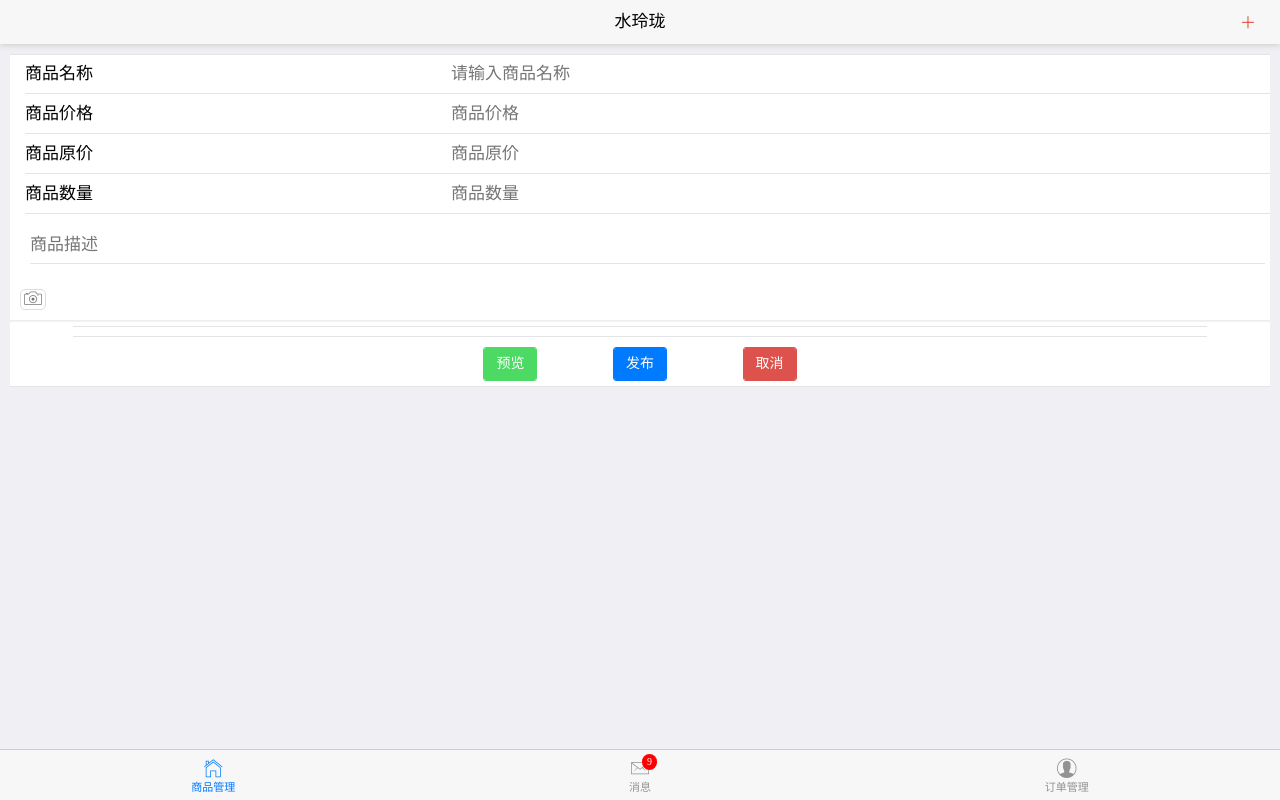
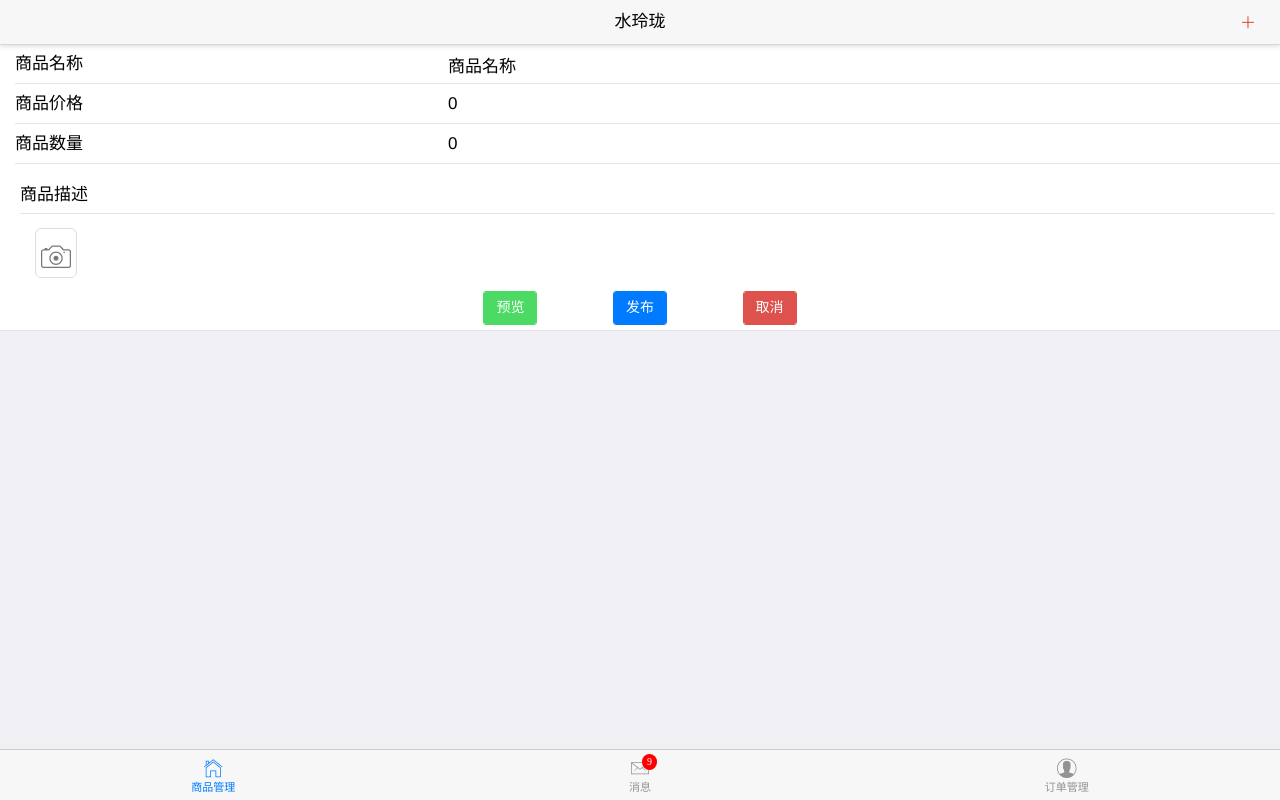
Before and after one commit to assmdx/WaterExquisite_admin, a Vue app in the folder WaterExquisite_admin/: page /#/addGood in a window 1280 px wide. Built offline with nearby package versions, Linux system fonts and the light colour scheme.

Commit message:
ADD 完成addGood.vue的上传

```diff
--- a/WaterExquisite_admin/package.json
+++ b/WaterExquisite_admin/package.json
@@ -11,6 +11,7 @@
     "build": "node build/build.js"
   },
   "dependencies": {
+    "axios": "^0.18.0",
     "image-compressor.js": "^1.1.4",
     "vue": "^2.5.2",
     "vue-router": "^3.0.1",
--- a/WaterExquisite_admin/src/components/header/header.vue
+++ b/WaterExquisite_admin/src/components/header/header.vue
@@ -3,8 +3,8 @@
 			<a class="mui-icon mui-icon-bars mui-pull-left mui-plus-visible"></a>
 			<h1 class="mui-title">{{getTitle}}</h1>
       <!-- <a v-if="isGoodManage"><span class="mui-icon mui-icon-plusempty" style="position:absolute;right:20px"></span></a> -->
-      <router-link v-if="isGoodManage" to="/addGood" append><span class="mui-icon mui-icon-plusempty" style="position:absolute;right:20px"></span></router-link>
-      <a v-if="isOrderManaga"><span class="mui-icon mui-icon mui-icon-bars" style="position:absolute;right:20px"></span></a>
+      <a v-if="isGoodManage" @click="gotoAddGood"><span class="mui-icon mui-icon-plusempty" style="position:absolute;right:20px"></span></a>
+      <a v-if="isOrderManage"><span class="mui-icon mui-icon mui-icon-bars" style="position:absolute;right:20px"></span></a>
 		</header>
 </template>
 
@@ -25,7 +25,7 @@ export default {
       }
       return false
     },
-    isOrderManaga() {
+    isOrderManage() {
       if (this.title === 'order') {
         return true
       }
@@ -43,6 +43,13 @@ export default {
       }
       return ''
     }
+  },
+  methods:{
+    gotoAddGood:function(){
+      this.$emit('gotoAddGood')
+      // this.$store.commit('GOTO_ADDGOOD')
+      // this.$router.push({path:'/addGood'})
+    }
   }
 }
 </script>
--- a/WaterExquisite_admin/src/page/good/children/addGood.vue
+++ b/WaterExquisite_admin/src/page/good/children/addGood.vue
@@ -2,26 +2,22 @@
   <div class="">
     <Header></Header>
     <div class="mui-content" >
-		    <div class="mui-content-padded">
+		    <div class="mui-content-padded" style="margin:0px;">
 		    	<form class="mui-input-group">
 					<div class="mui-input-row">
 						<label>商品名称</label>
-						<input type="text" placeholder="请输入商品名称">
+						<input type="text" id= "goodName" v-model="good.info.name" placeholder="请输入商品名称">
 					</div>
 					<div class="mui-input-row">
 						<label>商品价格</label>
-						<input type="text" class="mui-input-clear" placeholder="商品价格" data-input-clear="5"><span class="mui-icon mui-icon-clear mui-hidden"></span>
-					</div>
-					<div class="mui-input-row">
-						<label>商品原价</label>
-						<input type="text" class="mui-input-clear" placeholder="商品原价" data-input-clear="5"><span class="mui-icon mui-icon-clear mui-hidden"></span>
+						<input type="text" id= "goodPrice" v-model="good.info.goods_retail_price" class="mui-input-clear" placeholder="商品价格" data-input-clear="5"><span class="mui-icon mui-icon-clear mui-hidden"></span>
 					</div>
 					<div class="mui-input-row">
 						<label>商品数量</label>
-						<input type="text" class="mui-input-clear" placeholder="商品数量" data-input-clear="5"><span class="mui-icon mui-icon-clear mui-hidden"></span>
+						<input type="text" id= "goodNum" v-model="good.number" class="mui-input-clear" placeholder="商品数量" data-input-clear="5"><span class="mui-icon mui-icon-clear mui-hidden"></span>
 					</div>
 					<div class="mui-input-row" style="margin: 10px 5px;">
-						<textarea id="textarea" rows="2" placeholder="商品描述"></textarea>
+						<textarea id="textarea" v-model="good.info.goods_desc" rows="2" placeholder="商品描述"></textarea>
 					</div>
 
           <input @change="fileChange($event)" id = "upload_file" style="position: absolute; left: 0;top:200; opacity: 0;" accept="image/*" type="file" name="licence_image" multiple>
@@ -30,18 +26,13 @@
 						</span></a>
 					</div>
 
-
-					<ul class="mui-table-view mui-grid-view mui-grid-9" id="image_list"></ul>
-					<div style = "margin: 5px auto;width: 90%;">
-						<ul class="mui-table-view mui-grid-view" >
-              <li v-for="(item,index) in gallery" class="mui-table-view-cell mui-media mui-col-xs-6">
-		            <a href="#">
-		                <img class="mui-media-object" :src="item">
-                </a>
-              </li>
-            </ul>
+          <div class="mui-content">
+            <div class="mui-content-padded">
+              <p v-for="(item,index) in good.gallery" >
+                <img :src="item" alt="" style="">
+              </p>
             </div>
-
+          </div>
 
           <div class="mui-button-row">
             <button type="button" class="mui-btn mui-btn-success" >预览</button>&nbsp;&nbsp;&nbsp;&nbsp;&nbsp;&nbsp;&nbsp;&nbsp;&nbsp;&nbsp;&nbsp;&nbsp;&nbsp;&nbsp;&nbsp;
@@ -49,8 +40,10 @@
             <button type="button" class="mui-btn mui-btn-danger"  >取消</button>
           </div>
 				</form>
+
 		    </div>
 		</div>
+
 
     <Footer></Footer>
   </div>
@@ -60,6 +53,12 @@
 import Header from '../../../components/header/header'
 import Footer from '../../../components/footer/footer'
 import ImageCompressor from 'image-compressor.js'
+import axios from 'axios'
+import {
+  GoodsList,
+  OrderList,
+  GoodAdd
+} from '../../../config/apiList'
 
 import {
   mapState,
@@ -70,6 +69,7 @@ export default {
   name: 'addGood',
   data() {
     return {
+      good:{
         info: {
           goods_desc: '商品描述',
           name: '商品名称',
@@ -79,6 +79,7 @@ export default {
         attribute: [],
         specificationList: [],
         number: 0
+      }
     }
   },
   components: {
@@ -94,8 +95,9 @@ export default {
       document.getElementById('upload_file').click();
     },
     publishGood(){
-      this.addGood.then(data => {
-
+      let that = this
+      axios.post(GoodAdd,that.good).then(dataRes => {
+        alert('发布成功')
       }).catch(e=>{
         alert('发布失败，请检查网络连接')
       })
@@ -106,13 +108,15 @@ export default {
       for(let i = 0; i < el.target.files.length;i++){
         // that.gallery.push(el.target.files[i])
         imageCompressor.compress(el.target.files[i],{
-          quality:0.6,
+          quality:0.2,
+          maxWidth:1080,
+          maxHeight:1920,
           convertSize:1000000
         }).then((result) => {
           let reader = new FileReader();
           reader.readAsDataURL(result);
           reader.onloadend = function(){
-            that.gallery.push(reader.result);
+            that.good.gallery.push(reader.result);
           }
         }).catch((e)=>{
             console.log('compress image error:',e);
@@ -129,16 +133,32 @@ export default {
 	}
 	.mui-content-padded a {
 		margin: 0px;
-		width: 50px;
-		height: 50px;
+		/* width: 50px;
+		height: 50px; */
 		display: inline-blockl;
 		text-align: center;
 		background-color: #fff;
 		border: 1px solid #ddd;
-		border-radius: 5px;
+		border-radius: 6px;
 		background-clip: padding-box;
+    font-size: 43px;
+    margin-left: 25px;
 	}
 	.mui-content-padded a .mui-icon {
 		margin-top: 12px;
 	}
+  p img {
+    max-width: 100%;
+    height:auto;
+  }
+  .mui-icon{
+    font-size: 40px;
+  }
+  img {
+    border:0;
+  }
+  .element::-webkit-scrollbar { width: 0 !important }
+  .mui-input-group::-webkit-scrollbar {
+    display: none;
+  }
 </style>
--- a/WaterExquisite_admin/src/page/good/good.vue
+++ b/WaterExquisite_admin/src/page/good/good.vue
@@ -1,7 +1,7 @@
 <template lang="html">
   <div class="">
-    <Header></Header>
-    <div class="mui-content">
+    <Header @gotoAddGood="gotoAddGood"></Header>
+    <div v-if="$store.state.title === 'good'" class="mui-content">
       <br>
       <Search></Search>
 
@@ -58,6 +58,10 @@ export default {
     ...mapActions(['initializeData']),
     getFirstImg(index){
       return this.goodList[index].gallery[0]
+    },
+    gotoAddGood(){
+      this.$store.commit('GOTO_ADDGOOD')
+      this.$router.push({path:'addGood'})
     }
   },
   components: {
--- a/WaterExquisite_admin/src/store/action.js
+++ b/WaterExquisite_admin/src/store/action.js
@@ -1,4 +1,5 @@
 import ajax from '../config/ajax'
+
 import {
   GoodsList,
   OrderList,
@@ -12,8 +13,5 @@ export default {
       let orderList = await ajax('POST',OrderList)
       return orderList
     }
-  },
-  addGood({commit,state}){
-    return ajax('POST',GoodAdd)
   }
 }
--- a/WaterExquisite_admin/src/store/index.js
+++ b/WaterExquisite_admin/src/store/index.js
@@ -2,7 +2,7 @@ import Vue from 'vue'
 import Vuex from 'vuex'
 import mutations from './mutations'
 import actions from './action'
-
+import axios from 'axios'
 
 Vue.use(Vuex)
 const state ={
--- a/WaterExquisite_admin/src/store/mutations.js
+++ b/WaterExquisite_admin/src/store/mutations.js
@@ -1,4 +1,5 @@
 const INITIALIZE_DATA = 'INITIALIZE_DATA'
+const GOTO_ADDGOOD = 'GOTO_ADDGOOD'
 export default {
   /*
 	初始化信息，
@@ -6,4 +7,9 @@ export default {
 	[INITIALIZE_DATA](state) {
 
 	},
+	/*状态转变为添加商品
+	*/
+	[GOTO_ADDGOOD](state){
+		state.title = 'addGood'
+	}
 }
```
Also changed, not shown: WaterExquisite_admin/src/router/router.js (+6 -6 lines). Lines whose indentation alone changed are shown as unchanged.
